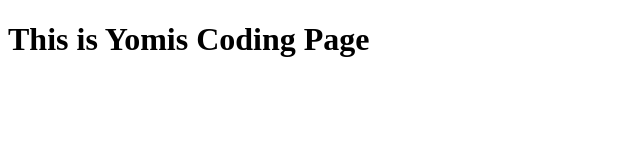
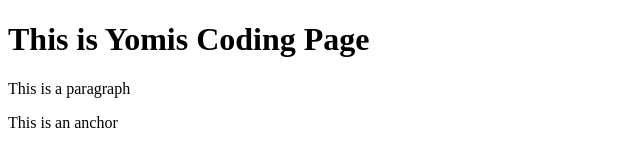
Before and after one commit to ayodipo2/git-test, a plain HTML site: page index.html in a window 1280 px wide. Shown: the whole page, without its empty margins (0-640 px from the left). Drawn offline with Linux system fonts and the light colour scheme.

Commit message:
Second Commit

```diff
--- a/index.html
+++ b/index.html
@@ -3,6 +3,8 @@
 
     <body>
         <h1> This is Yomis Coding Page</h1>
+        <p> This is a paragraph</p>
+        <p> This is an anchor</p>
     </body>
 
 </html>
```
